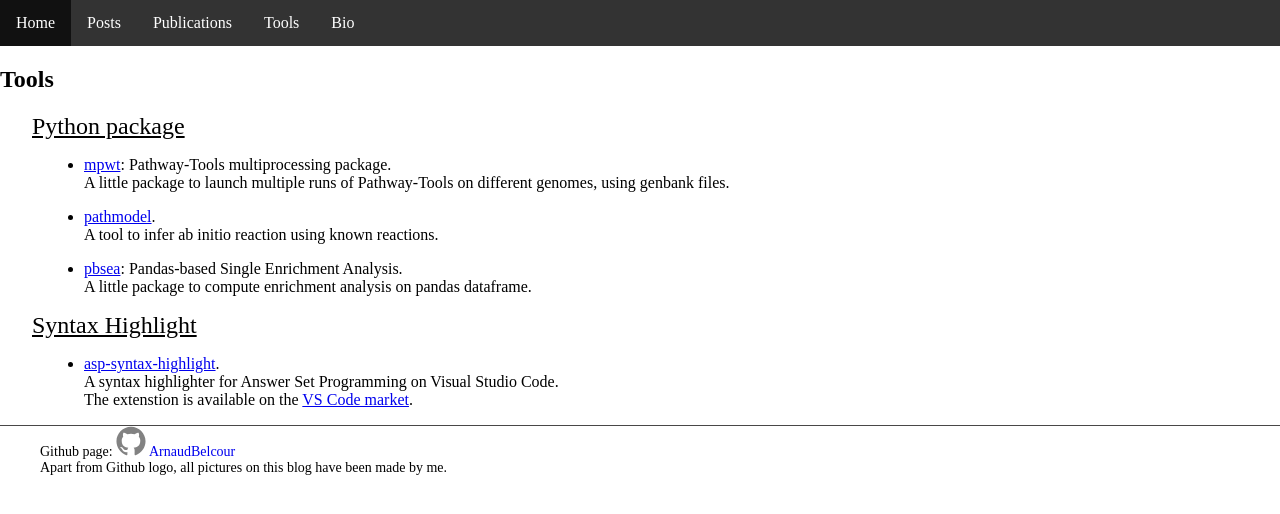
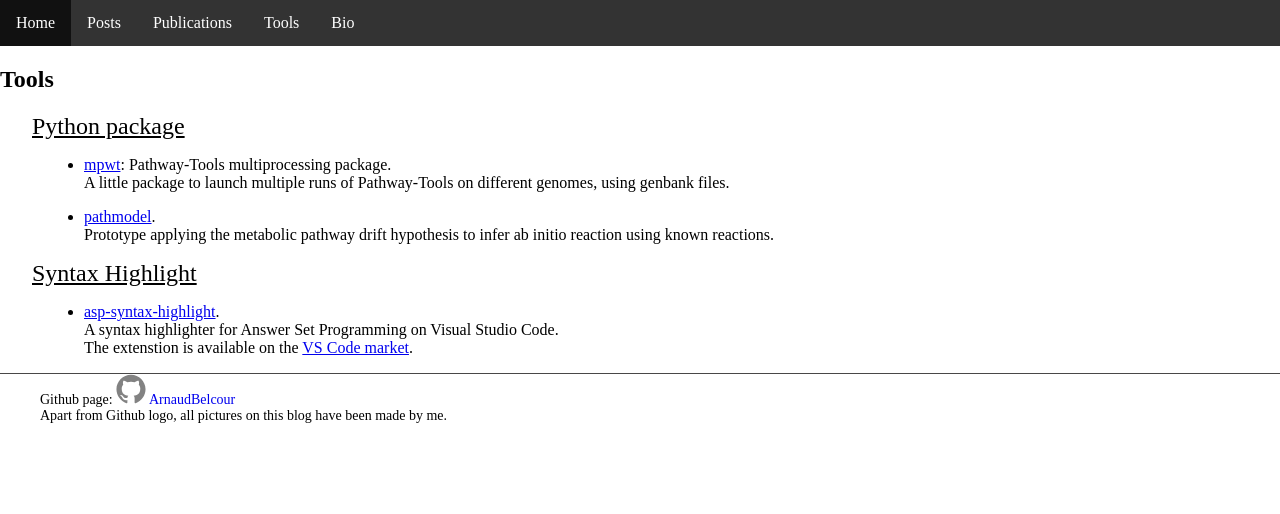
Before and after one commit to ArnaudBelcour/blog, a Jekyll site: the page built from pages/tools.html, in a window 1280 px wide. Shown: the top 514 px of the page. Built offline with Jekyll 4.4.1, drawn with Linux system fonts in a browser that asks for light colours.

Commit message:
Remove preprint and tools.

```diff
--- a/pages/publications.html
+++ b/pages/publications.html
@@ -24,11 +24,5 @@ permalink: pages/publications/
 					<a href='https://doi.org/10.1101/462556 '>Preprint at bioRxiv</a> (2018).
 				</p>
 			</li>
-			<li>
-				<p> Computational analysis of the Plasmodiophora brassicae genome: mitochondrial sequence description and metabolic pathway database design. <br>
-					Stephanie Daval, Arnaud Belcour, Kevin Gazengel, Ludovic Legrand, Jerome Gouzy, Ludovic Cottret, Lionel Lebreton, Yoann Aigu, Christophe Mougel and Maria Manzanares-Dauleux. <br>
-					<a href='https://doi.org/10.1101/335406'>Preprint at bioRxiv</a> (2018).
-				</p>
-			</li>
 		</ul>
 </div>
--- a/pages/tools.html
+++ b/pages/tools.html
@@ -14,13 +14,8 @@ permalink: pages/tools/
 					</p>
 				</li>
 				<li>
-					<p><a href='https://gitlab.inria.fr/DYLISS/PathModel'>pathmodel</a>.<br>
-						A tool to infer ab initio reaction using known reactions.<br>
-					</p>
-				</li>
-				<li>
-					<p><a href='https://github.com/ArnaudBelcour/pbsea'>pbsea</a>: Pandas-based Single Enrichment Analysis.<br>
-						A little package to compute enrichment analysis on pandas dataframe.<br>
+					<p><a href='https://github.com/pathmodel/pathmodel'>pathmodel</a>.<br>
+						Prototype applying the metabolic pathway drift hypothesis to infer ab initio reaction using known reactions.<br>
 					</p>
 				</li>
 			</ul>
```
